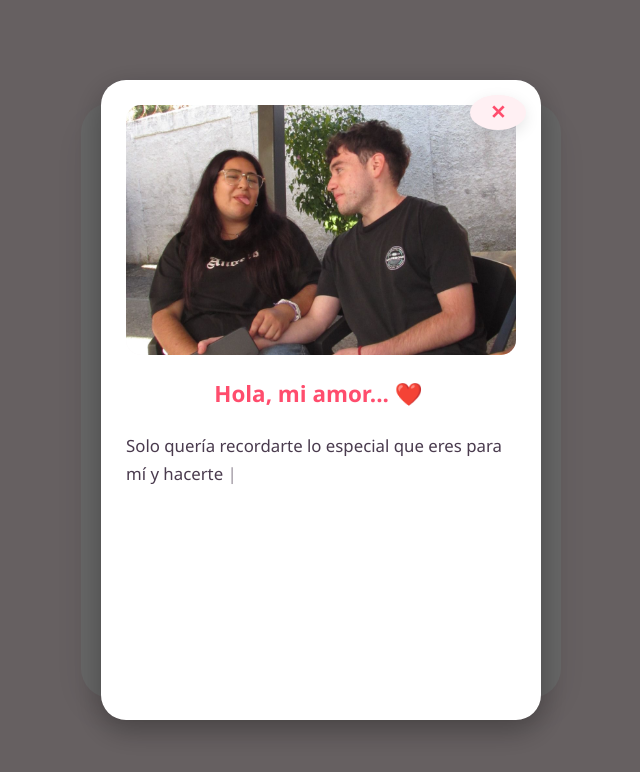
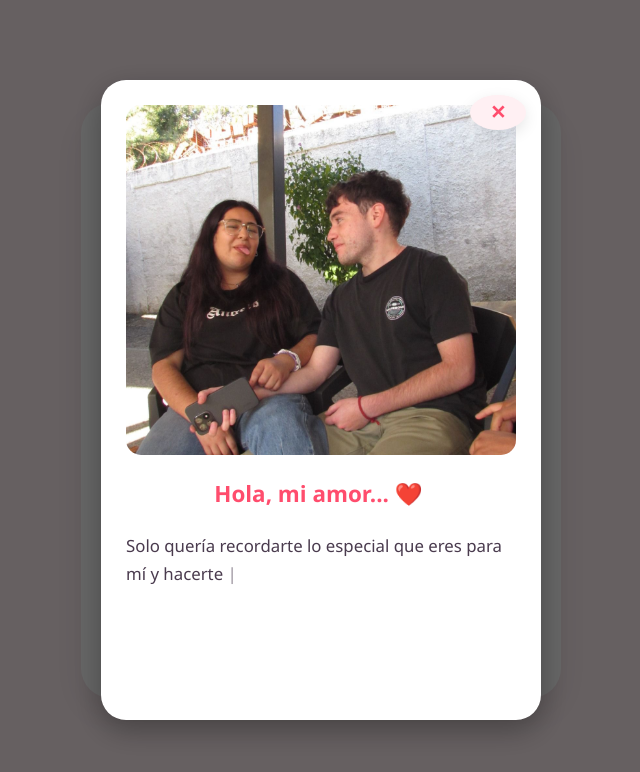
Before and after one commit to Byron64/para-mi-novia, a plain HTML site: page index.html in a window 1280 px wide. Both pictures are taken after a click on the button "❤️ Carta". Shown: the whole page, without its empty margins (319-959 px from the left). Drawn offline with Linux system fonts and the light colour scheme.

Commit message:
Restore original styles in estilos.css

```diff
--- a/estilos.css
+++ b/estilos.css
@@ -203,7 +203,7 @@ button:active { transform: scale(0.95); }
 /* Carrusel para fotos (Se mantiene estático arriba de la carta) */
 .carousel {
     width: 100%;
-    height: 250px; /* Reducido levemente para balancear pantallas móviles */
+    height: 350px; /* Reducido levemente para balancear pantallas móviles */
     overflow: hidden;
     border-radius: 15px;
     position: relative;
```
